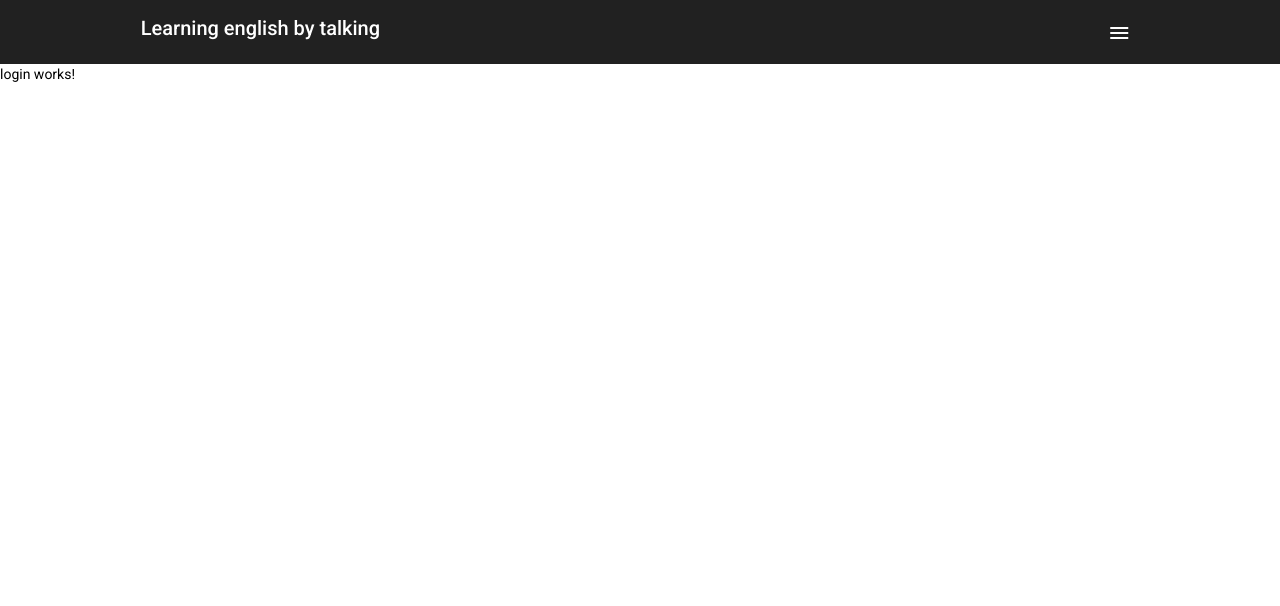
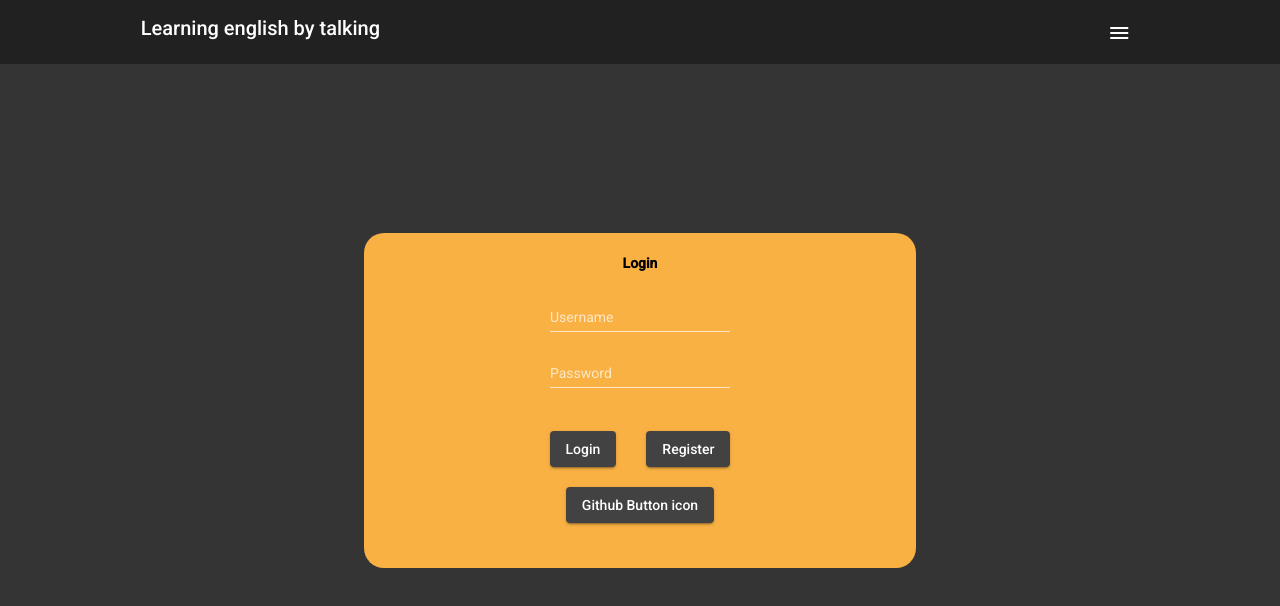
Before and after one commit to raulfranck/angular-realtime-chat, an Angular app: page / in a window 1280 px wide. Shown: the top 606 px of the page. Built offline with nearby package versions, Linux system fonts and the light colour scheme; no server answers.

Commit message:
Initial login page layout

```diff
--- a/src/app/components/header/header.component.html
+++ b/src/app/components/header/header.component.html
@@ -1,4 +1,4 @@
-<mat-toolbar>
+<mat-toolbar style="position: fixed;">
   <div class="container">
     <span>Learning english by talking</span>
     <span class="spacer"></span>
--- a/src/app/pages/login/login.component.html
+++ b/src/app/pages/login/login.component.html
@@ -1 +1,27 @@
-<p>login works!</p>
+<div class="content-page">
+  <div class="container content-form-login-register">
+    <div class="form-login-register">
+      <span>
+        Login
+      </span>
+      <mat-form-field>
+        <mat-label>Username</mat-label>
+        <input matInput>
+      </mat-form-field>
+      <mat-form-field>
+        <mat-label>Password</mat-label>
+        <input matInput>
+      </mat-form-field>
+    </div>
+
+    <div class="login-buttons">
+      <div>
+        <button mat-raised-button>Login  </button>
+        <button mat-raised-button color="Warm">Register</button>
+      </div>
+      <button mat-raised-button color="Warm">Github Button icon</button>
+
+    </div>
+
+  </div>
+</div>
--- a/src/app/pages/login/login.component.scss
+++ b/src/app/pages/login/login.component.scss
@@ -0,0 +1,17 @@
+span {
+  font-weight: bold;
+  margin-bottom: 20px;
+}
+
+.login-buttons {
+  width: auto;
+  margin: 0 auto;
+  display: flex;
+  align-items: center;
+  margin: 15px 0;
+  flex-direction: column;
+
+  button {
+    margin: 10px 15px;
+  }
+}
--- a/src/styles.scss
+++ b/src/styles.scss
@@ -7,5 +7,35 @@
   margin: 0 auto;
 }
 
+.content-page {
+  width: 100%;
+  height: 100%;
+  background-color: rgb(52, 52, 52);
+
+  display: flex;
+  align-items: center;
+
+  border: none;
+
+    .content-form-login-register {
+      background-color: rgb(250, 177, 68);
+      border-radius: 20px;
+      padding: 20px 20px;
+      width: 40%;
+
+      display: flex;
+      flex-direction: column;
+
+        .form-login-register {
+          display: flex;
+          flex-direction: column;
+          margin: 0 auto;
+          align-items: center;
+        }
+    }
+}
+
+
+
 html, body { height: 100%; }
 body { margin: 0; font-family: Roboto, "Helvetica Neue", sans-serif; }
```
